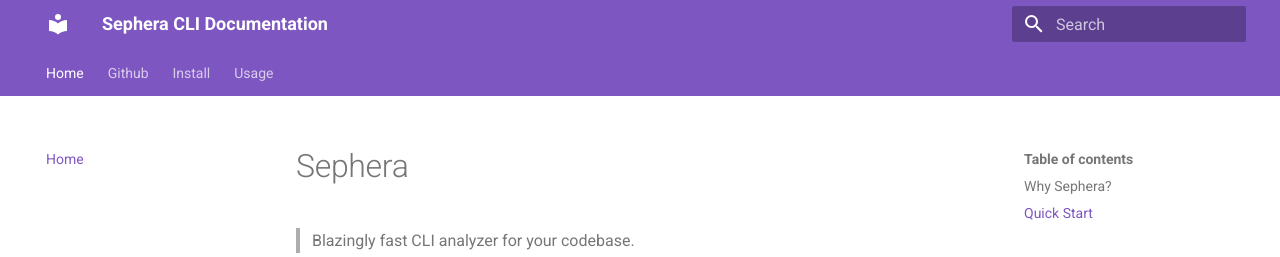
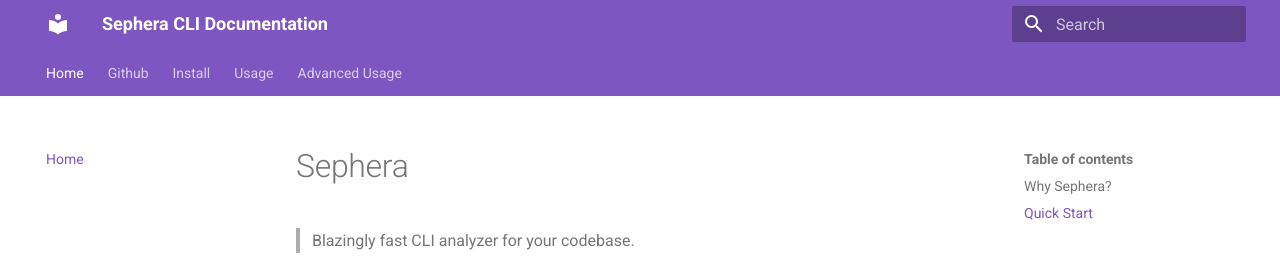
Before and after one commit to Reim-developer/Sephera, an MkDocs documentation site: the page built from docs/index.md, in a window 1280 px wide and 1133 px high. Shown: the top 257 px of the window. Built offline with MkDocs 1.6.1 and Material for MkDocs 9.7.7, drawn with Linux system fonts in a browser that asks for light colours.

Commit message:
Add Advanced Usage section to navigation in mkdocs.yml

```diff
--- a/mkdocs.yml
+++ b/mkdocs.yml
@@ -26,7 +26,12 @@ theme:
 nav:
   - Home: index.md
   - Github: https://github.com/reim-developer/Sephera
+
   - Install:
     - Sephera Install: pages/install.md
+
   - Usage:
     - Sephera Usage: pages/usage.md
+
+  - Advanced Usage:
+    - Customize via YAML: pages/advanced_usage.md
```
